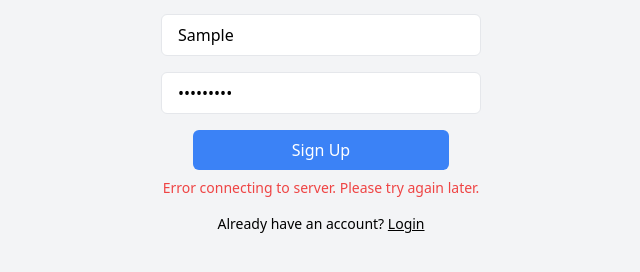
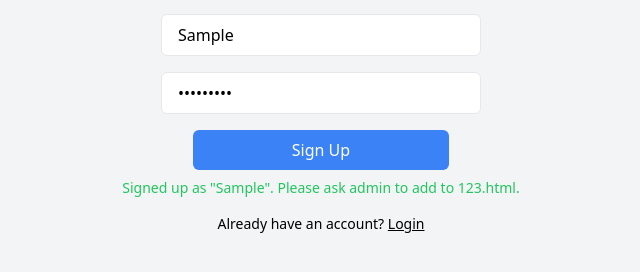
Before and after one commit to Klez-src/website., a website: page thesignup.html in a window 1280 px wide. Both pictures are taken after typing "Sample", "Sample123" into the empty fields and a click on the button "Sign Up". Shown: the part 312-584 px from the top of the page, without its empty margins (319-959 px from the left). Drawn offline with nearby package versions, Linux system fonts and the light colour scheme; no server answers.

Commit message:
Update thesignup.html

```diff
--- a/thesignup.html
+++ b/thesignup.html
@@ -26,53 +26,27 @@
         window.onload = function() {
             const loadingScreen = document.getElementById('loading-screen');
             const mainContent = document.getElementById('main-content');
-            if (!loadingScreen || !mainContent) {
-                console.error('Loading screen or main content element not found.');
-                return;
-            }
+            if (!loadingScreen || !mainContent) return;
             setTimeout(function() {
-                try {
                 loadingScreen.classList.remove('fade');
                 loadingScreen.style.opacity = '0';
                 setTimeout(function() {
                     loadingScreen.classList.add('hidden');
                     mainContent.classList.remove('hidden');
                 }, 500);
-                } catch (error) {
-                    console.error('Error during loading transition:', error);
-                    loadingScreen.classList.add('hidden');
-                    mainContent.classList.remove('hidden');
-                }
             }, 1000);
         };
 
-        async function handleSignup(event) {
+        function handleSignup(event) {
             event.preventDefault();
             const username = document.getElementById('username').value;
             const password = document.getElementById('password').value;
             const messageDiv = document.getElementById('message');
-
-            try {
-                const response = await fetch('CYCLIC_URL/signup', {
-                    method: 'POST',
-                    headers: { 'Content-Type': 'application/json' },
-                    body: JSON.stringify({ username, password })
-                });
-                const result = await response.json();
-                if (response.ok) {
-                    messageDiv.textContent = 'Sign up successful! Redirecting to login...';
+            messageDiv.textContent = `Signed up as "${username}". Please ask admin to add to 123.html.`;
             messageDiv.className = 'text-green-500 text-sm mt-2';
             setTimeout(() => {
                 window.location.href = 'index.html';
-                    }, 2000);
-                } else {
-                    messageDiv.textContent = result.message || 'Signup failed. Please try again.';
-                    messageDiv.className = 'text-red-500 text-sm mt-2';
-                }
-            } catch (error) {
-                messageDiv.textContent = 'Error connecting to server. Please try again later.';
-                messageDiv.className = 'text-red-500 text-sm mt-2';
-            }
+            }, 3000);
         }
     </script>
 </head>
```
Lines whose indentation alone changed are shown as unchanged.
